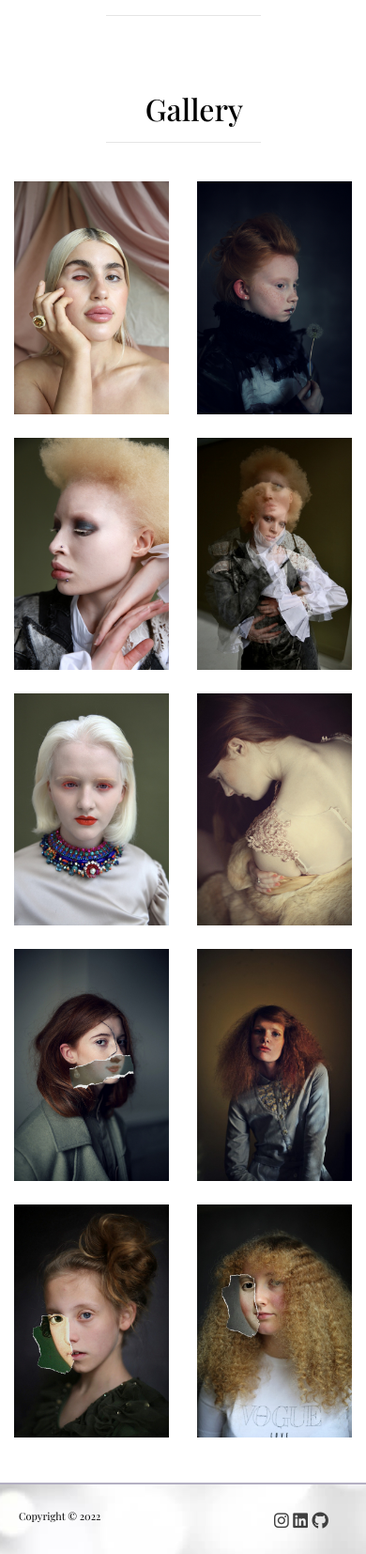
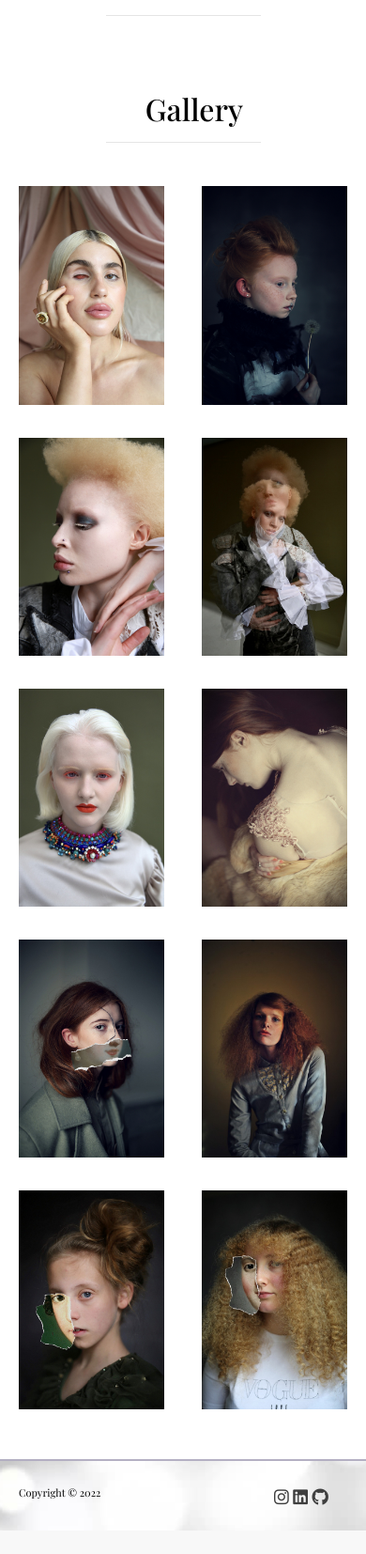
Before and after one commit to OndrejValla/Z-V-GALLERY, a Django app: page / in a window 390 px wide. Shown: the part 2311-3965 px from the top of the page at 94% size. After the commit the page ends 3940 px from the top, so only its background shows below. Run offline with Django 3.2, Linux system fonts and the light colour scheme; data that the repository does not hold is empty; some libraries are stand-ins or nearby versions; some web fonts are replaced.

Commit message:
Debuging Home page Gallery mobile view

```diff
--- a/home/templates/home/index.html
+++ b/home/templates/home/index.html
@@ -12,7 +12,7 @@
         <a href="#home-art-series" class="col-10 col-sm-6 home-page-button btn">Art Series</a>
     </div>
     <div class="row justify-content-center align-content-center">
-        <a href="#home-gallery-link" class="col-10 col-sm-6 home-page-button btn">Gallery</a>
+        <a href="#home-gallery-anchor" class="col-10 col-sm-6 home-page-button btn">Gallery</a>
     </div>
     <div class="row justify-content-center align-content-center">
         <a href="{% url 'contact' %}" class="col-10 col-sm-6 home-page-button btn">Contact Us</a>
@@ -115,7 +115,7 @@
     {% endfor %}
 </div>
 <!-- Gallery -->
-<a id="home-gallery-link"></a>
+<a id="home-gallery-anchor"></a>
 <div class="container mt-5 mb-5">
     <div class="row mt-5 mb-2">
         <div class="col-6 offset-3 text-center">
@@ -124,37 +124,46 @@
         </div>
     </div>
     <div class="row home-gallery">
-        <div class="col-6 col-md-4 img-fluid m-auto">
+        <div class="col-6">
             <img src="{{ MEDIA_URL }}home-gallery-1.png" alt="Image from Zuzu Valla's Gallery">
         </div>
-        <div class="col-6 col-md-4 img-fluid m-auto">
+        <div class="col-6">
             <img src="{{ MEDIA_URL }}home-gallery-11.png" alt="Image from Zuzu Valla's Gallery">
         </div>
-        <div class="col-6 col-md-4 img-fluid m-auto">
+    </div>
+    <div class="row home-gallery">
+        <div class="col-6">
             <img src="{{ MEDIA_URL }}home-gallery-9.png" alt="Image from Zuzu Valla's Gallery">
         </div>
-        <div class="col-6 col-md-4 img-fluid m-auto">
+        <div class="col-6">
             <img src="{{ MEDIA_URL }}home-gallery-3.png" alt="Image from Zuzu Valla's Gallery">
         </div>
-        <div class="col-6 col-md-4 img-fluid m-auto">
+    </div>
+    <div class="row home-gallery">
+        <div class="col-6">
             <img src="{{ MEDIA_URL }}home-gallery-4.png" alt="Image from Zuzu Valla's Gallery">
         </div>
-        <div class="col-6 col-md-4 img-fluid m-auto">
+        <div class="col-6">
             <img src="{{ MEDIA_URL }}home-gallery-13.png" alt="Image from Zuzu Valla's Gallery">
         </div>
-        <div class="col-6 col-md-4 img-fluid m-auto">
+    </div>
+    <div class="row home-gallery">
+        <div class="col-6">
             <img src="{{ MEDIA_URL }}home-gallery-17.png" alt="Image from Zuzu Valla's Gallery">
         </div>
-        <div class="col-6 col-md-4 img-fluid m-auto">
+        <div class="col-6">
             <img src="{{ MEDIA_URL }}home-gallery-20.png" alt="Image from Zuzu Valla's Gallery">
         </div>
-        <div class="col-6 col-md-4 img-fluid m-auto">
+    </div>
+    <div class="row home-gallery">
+        <div class="col-6">
             <img src="{{ MEDIA_URL }}home-gallery-22.png" alt="Image from Zuzu Valla's Gallery">
         </div>
-        <div class="col-6 col-md-4 img-fluid m-auto d-block d-md-none">
+        <div class="col-6">
             <img src="{{ MEDIA_URL }}home-gallery-15.png" alt="Image from Zuzu Valla's Gallery">
         </div>
     </div>
+</div>
 </div>
 <!-- Back to the Top button -->
 <div class="to-top-button">
--- a/static/css/base.css
+++ b/static/css/base.css
@@ -170,9 +170,10 @@ body {
 /*-- Gallery --*/
 .home-gallery img {
     width: 100%;
-    display: inline-block;
+    display: block !important;
     margin-top: 25px;
     object-fit: cover;
+    padding: 5px;
 }
 
 /*-- Reviews --*/
```
